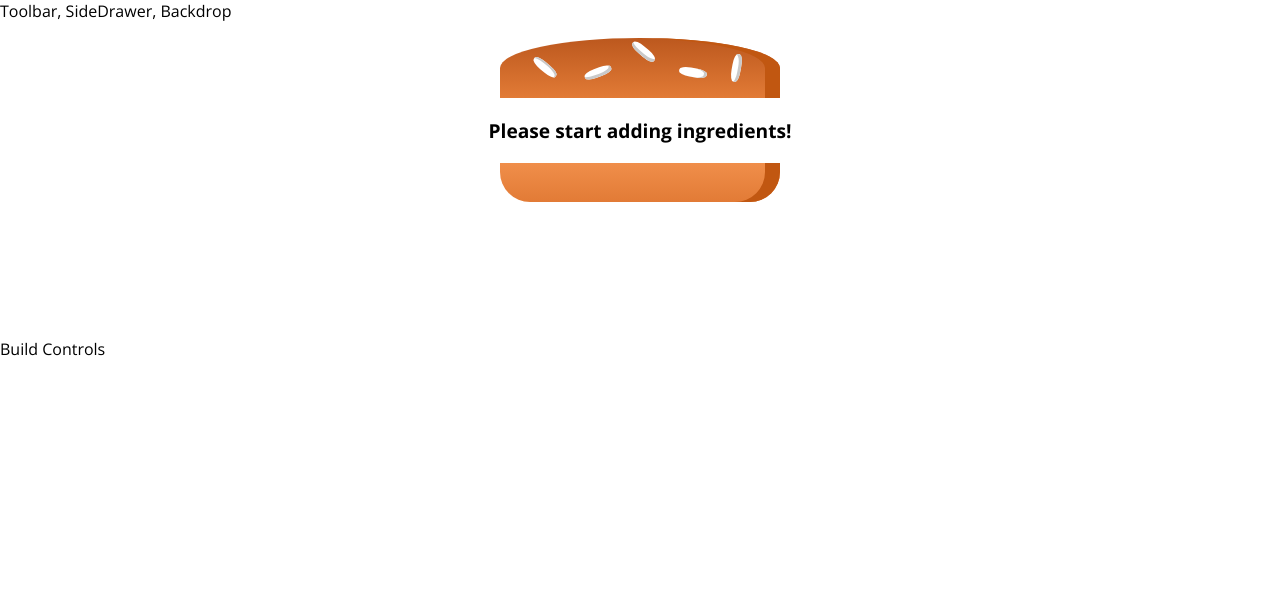
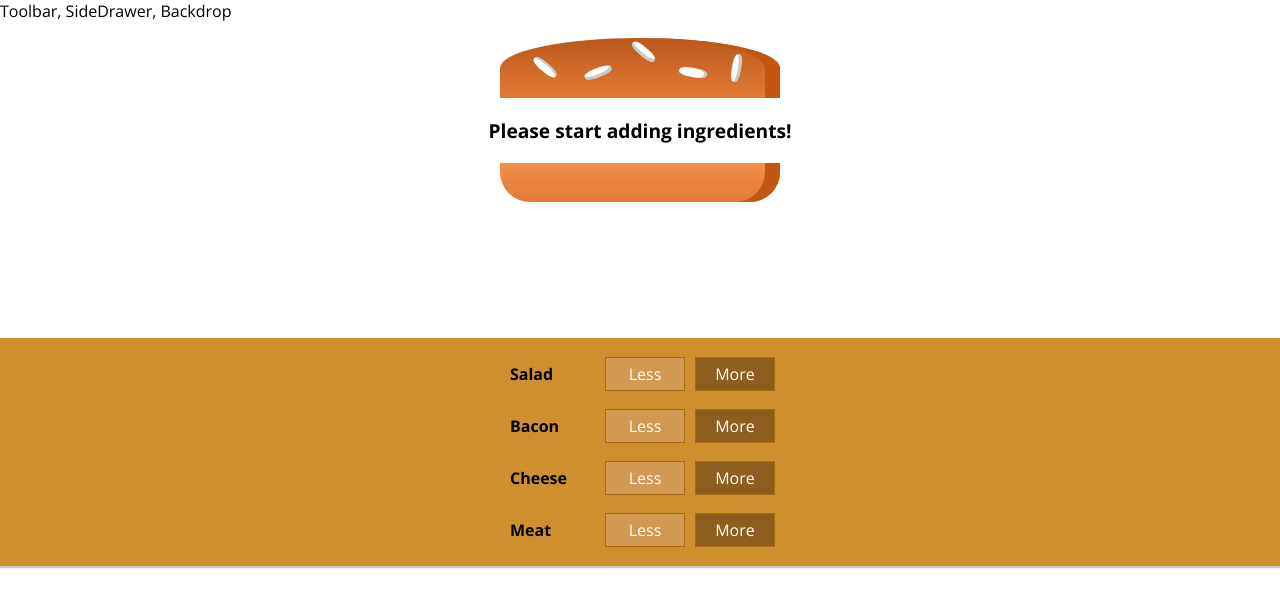
Before and after one commit to SladtheLad/udemy-react-burger, a React app in the folder client/: page / in a window 1280 px wide. Shown: the top 606 px of the page. Built offline with nearby package versions, Linux system fonts and the light colour scheme.

Commit message:
controls ui

```diff
--- a/client/src/components/Burger/BuildControls/BuildControls.js
+++ b/client/src/components/Burger/BuildControls/BuildControls.js
@@ -1,8 +1,20 @@
 import React from 'react';
 
+import classes from './BuildControls.css';
+import BuildControl from './BuildControl/BuildControl';
+
+const controls = [
+  { label: 'Salad', type: 'salad' },
+  { label: 'Bacon', type: 'bacon' },
+  { label: 'Cheese', type: 'cheese' },
+  { label: 'Meat', type: 'meat' },
+]
+
 const buildControls = (props) => (
-  <div>
-
+  <div className={classes.BuildControls}>
+    {controls.map(ctrl => (
+      <BuildControl key={ctrl.label} label={ctrl.label} />
+    ))}
   </div>
 );
 
--- a/client/src/containers/BurgerBuilder/BurgerBuilder.js
+++ b/client/src/containers/BurgerBuilder/BurgerBuilder.js
@@ -1,6 +1,7 @@
 import React, { Component } from 'react';
 
 import Burger from '../../components/Burger/Burger';
+import BuildControls from '../../components/Burger/BuildControls/BuildControls';
 
 class BurgerBuilder extends Component {
   state = {
@@ -16,7 +17,7 @@
     return (
       <React.Fragment>
         <Burger ingredients={this.state.ingredients}/>
-        <div>Build Controls</div>
+        <BuildControls />
       </React.Fragment>
     );
   }
```
